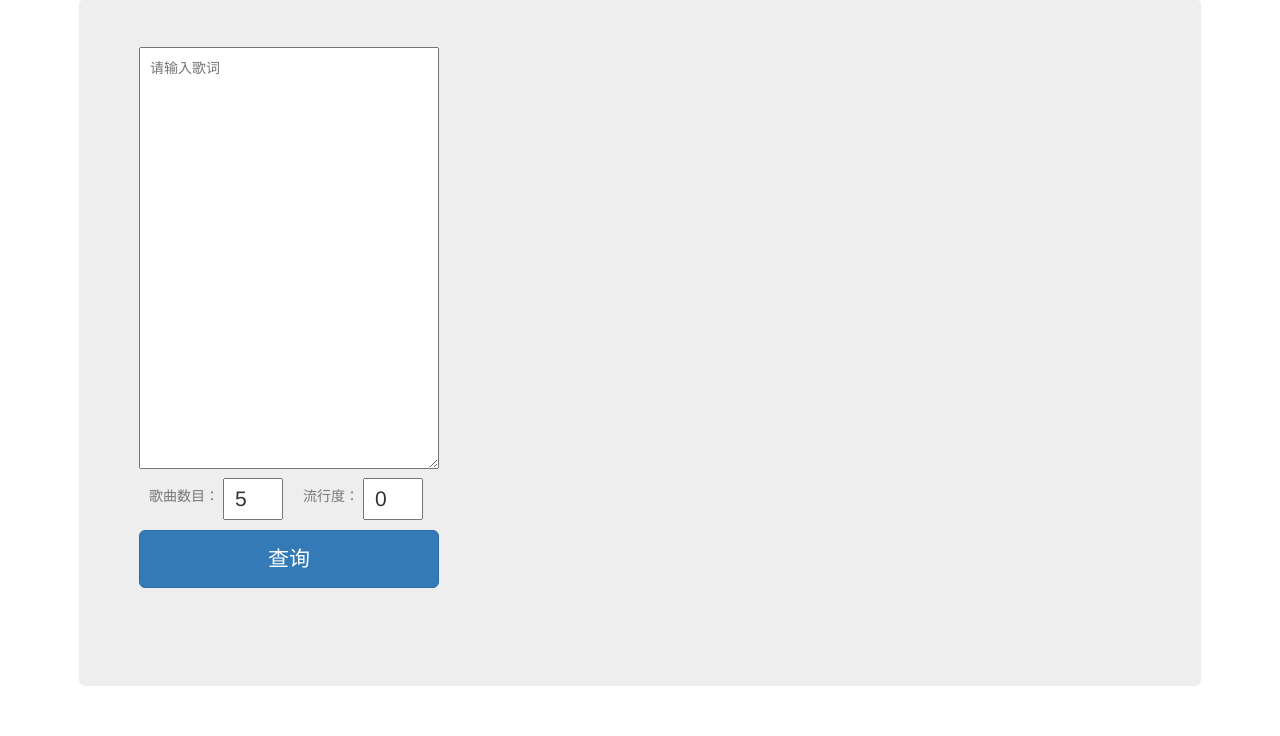
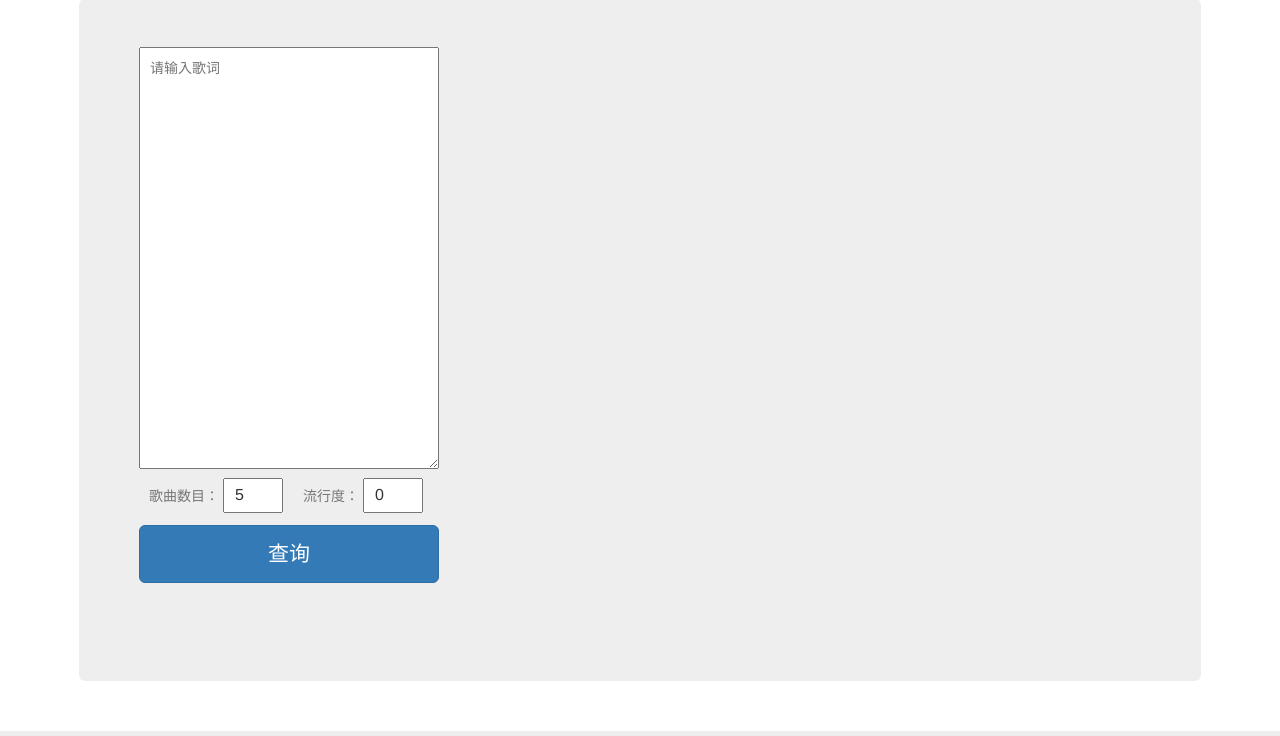
Before and after one commit to linxd5/LyricsRetrieval, a Flask app: page / in a window 1280 px wide. Shown: the part 112-848 px from the top of the page. Run offline with Flask 2, Linux system fonts and the light colour scheme; parts of the project's set-up code (start-up, migrations or seed data) failed here and were passed over; some libraries are stand-ins or nearby versions.

Commit message:
For change log, please check word2vec+TFIDF.md

```diff
--- a/models/word2vec+tfidf/web/static/index.css
+++ b/models/word2vec+tfidf/web/static/index.css
@@ -38,7 +38,7 @@ form.query input {
     float: left;
     padding: 4px 4px 4px 10px;
     margin: 4px 10px 0 0;
-    font-size: 21px;
+    font-size: 16px;
 }
 
 form.query button {
```
